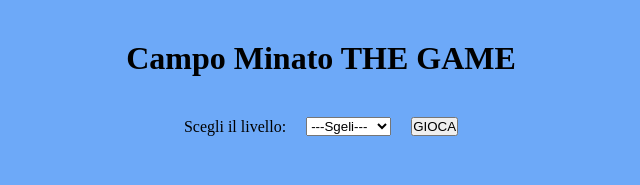
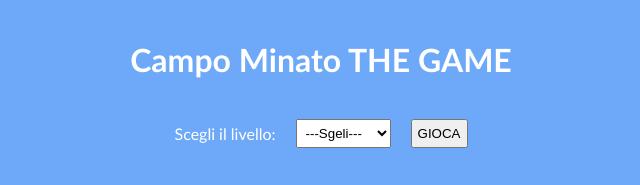
Before and after one commit to CosimoTramonte/js-campominato-dom, a plain HTML site: page index.html in a window 1280 px wide. Shown: the whole page, without its empty margins (319-959 px from the left). Drawn offline with Linux system fonts and the light colour scheme.

```diff
--- a/css/style.css
+++ b/css/style.css
@@ -6,6 +6,7 @@
 
 body{
     background-color: rgb(109, 169, 248);
+    font-family: 'Trebuchet MS', 'Lucida Sans Unicode', 'Lucida Grande', 'Lucida Sans', Arial, sans-serif;
 }
 
 h1{
@@ -19,9 +20,14 @@
     align-items: center;
 }
 
+label{
+    color: white;
+}
+
 select,
 button{
     margin-left: 20px;
+    padding: 5px;
 }
 
 .main-wrapper{
@@ -99,3 +105,7 @@
     height: 600px;
     width: 600px;
 }
+
+h1{
+    color: white;
+}
```
Also changed, not shown: js/script.js (+10 -4 lines).
